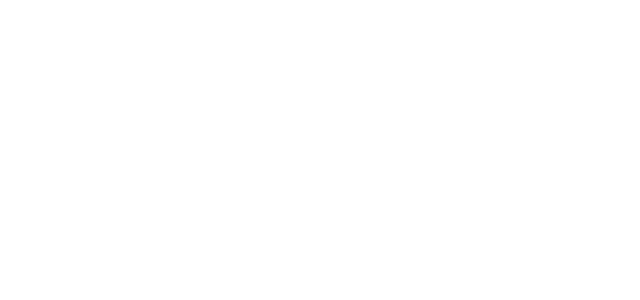
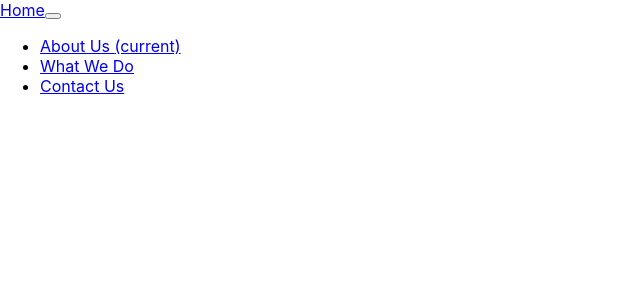
Before and after one commit to MrPhuzzles/SheffSigns, a React (Create React App) app in the folder sheff-client/: page / in a window 1280 px wide. Shown: the top 300 px of the page, without its empty margins (0-640 px from the left). Built offline with nearby package versions, Linux system fonts and the light colour scheme; the HTML template or start-up script is replaced by a standard one.

Commit message:
Added Navbar container.
Added the basic navbar ready to set up 3 routes to start.

```diff
--- a/sheff-client/src/containers/App.js
+++ b/sheff-client/src/containers/App.js
@@ -1,10 +1,12 @@
 import React, { Component } from 'react';
 import {Provider} from "react-redux";
 import {BrowserRouter as Router} from "react-router-dom";
+import Navbar from "./Navbar";
 
 const App = () => (
   <Router>
   <div>
+    <Navbar />
   </div>
   </Router>
 );
--- /dev/null
+++ b/sheff-client/src/containers/Navbar.js
@@ -0,0 +1,31 @@
+import React, {Component} from 'react';
+import {Link} from "react-router-dom";
+import {connect} from "react-redux";
+
+class Navbar extends Component {
+  render(){
+    return(
+      <nav class="navbar navbar-expand-lg navbar-dark bg-dark">
+      <a class="navbar-brand" href="#">Home</a>
+      <button class="navbar-toggler" type="button" data-toggle="collapse" data-target="#navbarNav" aria-controls="navbarNav" aria-expanded="false" aria-label="Toggle navigation">
+        <span class="navbar-toggler-icon"></span>
+      </button>
+      <div class="collapse navbar-collapse justify-content-center" id="navbarNav">
+        <ul class="navbar-nav">
+          <li class="nav-item">
+            <a class="nav-link" href="#">About Us <span class="sr-only">(current)</span></a>
+          </li>
+          <li class="nav-item">
+            <a class="nav-link" href="#">What We Do</a>
+          </li>
+          <li class="nav-item">
+            <a class="nav-link" href="#">Contact Us</a>
+          </li>
+        </ul>
+      </div>
+    </nav>
+    )
+  }
+}
+
+export default Navbar;
```
